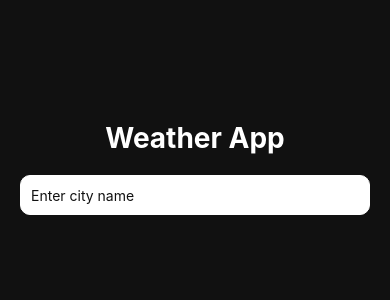
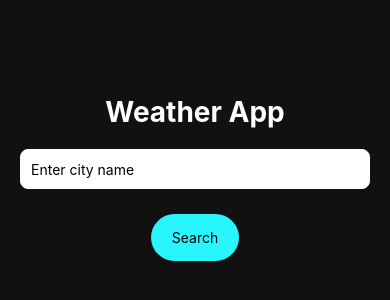
Before and after one commit to OlsJacob-FS/WeatherApp, a React Native app: screen / in a window 390 px wide. Shown: the part 244-544 px from the top of the page. Built offline with nearby package versions, Linux system fonts and the light colour scheme.

Commit message:
Location services being added, loading icon and weather icon added.

```diff
--- a/App.js
+++ b/App.js
@@ -1,7 +1,8 @@
 //Import react dependants
 import React, { useState } from 'react';
-import { View, Text, TextInput, StyleSheet } from 'react-native';
+import { View, Text, TextInput, StyleSheet, Alert, TouchableOpacity, ActivityIndicator, Image } from 'react-native';
 import axios from 'axios';
+import * as Location from 'expo-location';
 import Constants from 'expo-constants';
 
 
@@ -9,46 +10,60 @@ import Constants from 'expo-constants';
 export default function App() {
 
   const [city, setCity] = useState('');
-  const [weather, setWeather] = useState('');
-
+  const [weather, setWeather] = useState(null);
+  const [isLoading, setIsLoading] = useState(false);
 
   const fetchWeather = async () => {
-    const apiKey = Constants.manifest.extra.apiKey;
+
+    const apiKey = Constants.expoConfig.extra.apiKey;
+    if( !city){
+      Alert.alert('Error', 'City name is required');
+    }
+    setIsLoading(true);
       try {
-        const response = await axios.get(`https://api.openweathermap.org/data/2.5/weather?q=${cityName}&appid=${apiKey}&units=metric`
-        );
+        const response = await axios.get(`https://api.openweathermap.org/data/2.5/weather?q=${city}&appid=${apiKey}&units=imperial`);
         setWeather(response.data);
       } catch (error) {
         console.error("Error while featching weather data", error);
+        Alert.alert("Error", "Could not fetch weather. Check the city name")
+      } finally {
+        setIsLoading(false);
       }
-  }
+    }
   //Handle city input from user
-  const handleInputChange = (text) => {
-    setCity(text);
-    if(text.length > 2) {
-      fetchWeather(text);
-    }
-  }
-
   return (
     <View style={styles.container}>
       <Text style={styles.title}>Weather App</Text>
       <TextInput
         style={styles.input}
-        onChangeText={text => handleInputChange(text)}
+        onChangeText={(text) => setCity(text)}
         value={city}
         placeholder='Enter city name'
       />
-      {weather && (
-        <View style={styles.watherContainer}>
-          <Text stytle={styles.city}>{weather.name}</Text>
-          <Text stytle={styles.temp}>{weather.main.temp}</Text>
-          <Text stytle={styles.desc}>{weather.weather[0].description}</Text>
+      <TouchableOpacity style={styles.searchBtn} title="Search" onPress={fetchWeather}>
+        <Text>Search</Text>
+      </TouchableOpacity>
+  {isLoading ? (
+        <ActivityIndicator size="large" color="#28f5fc" style={styles.loader}/>
+      ) : (
+      weather && (
+        <View style={styles.weatherContainer}>
+          <Text style={styles.city}>{weather?.name}</Text>
+          <Text style={styles.temp}>{weather?.main.temp}°F</Text>
+          <Text style={styles.desc}>{weather?.weather[0].description}</Text>
+          <Image source={{
+            uri: `https://openweathermap.org/img/wn/${weather.weather[0].icon}@2x.png`
+          }}
+          style={styles.weatherIcon}
+          />
           </View>
+      )
       )}
+
     </View>
   );
 }
+
 
 const styles = StyleSheet.create({
   container: {
@@ -68,26 +83,49 @@ const styles = StyleSheet.create({
     width: '100%',
     height: 40,
     padding: 10,
-    borderColor: `#ffffff`,
+    borderColor: '#ffffff',
     borderWidth: 1,
-    borderRadius: 10,
+    borderRadius: 8,
     marginBottom: 20,
-    backgroundColor: '#ffffff',
-    color: '#111111',
+    backgroundColor: '#fff',
   },
   weatherContainer: {
     alignItems: 'center',
+    marginTop: 20,
+    backgroundColor: '#fff',
+    padding: 20,
+    borderRadius: 15,
+    shadowColor: '#000',
+    shadowOffset: { width: 0, height: 2 },
+  },
+  searchBtn: {
+    backgroundColor: '#28f5fc',
+    justifyContent: 'center',
+    alignItems: 'center',
+    padding: 15,
+    width: "25%",
+    borderRadius: 25,
+    marginTop: 5,
   },
   city: {
     fontSize: 20,
     fontWeight: 'bold',
-    color: '#ffffff',
-
+  },
+  temp: {
+    fontSize: 20,
+    color: '#007BFF',
+    marginVertical: 10,
   },
   desc: {
     fontSize: 16,
     textTransform: 'capitalize',
-    color: '#ffffff',
-
-  }
+  },
+  loader: {
+    marginTop: 20,
+  },
+  weatherIcon: {
+    width: 150,
+    height: 150,
+    marginTop: 10,
+  },
 });
--- a/package.json
+++ b/package.json
@@ -17,7 +17,7 @@
     "expo-status-bar": "~2.0.0",
     "react": "18.3.1",
     "react-native": "0.76.2",
-    "react-native-dotenv": "^3.4.11"
+    "expo-location": "~18.0.2"
   },
   "devDependencies": {
     "@babel/core": "^7.20.0"
```
Also changed, not shown: app.config.js (+8 -9 lines), 1 other file (tests, documents, lock files or other folders).
